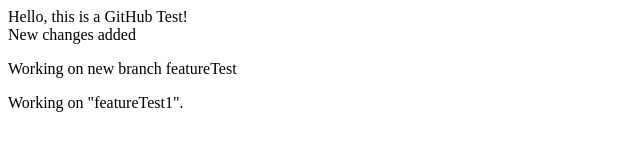
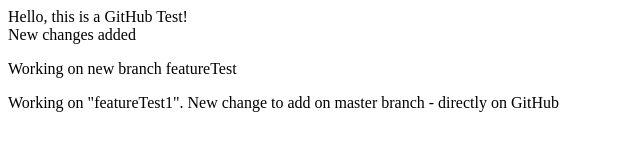
Before and after one commit to roxanadiacenco/testGit, a plain HTML site: page WebContent/index.html in a window 1280 px wide. Shown: the whole page, without its empty margins (0-640 px from the left). Drawn offline with Linux system fonts and the light colour scheme.

Commit message:
New addition for gitHub

```diff
--- a/WebContent/index.html
+++ b/WebContent/index.html
@@ -10,5 +10,6 @@ Hello, this is a GitHub Test!
 	New changes added
 	<p>Working on new branch featureTest</p>
 	Working on "featureTest1".
+	New change to add on master branch - directly on GitHub
 </body>
 </html>
```
